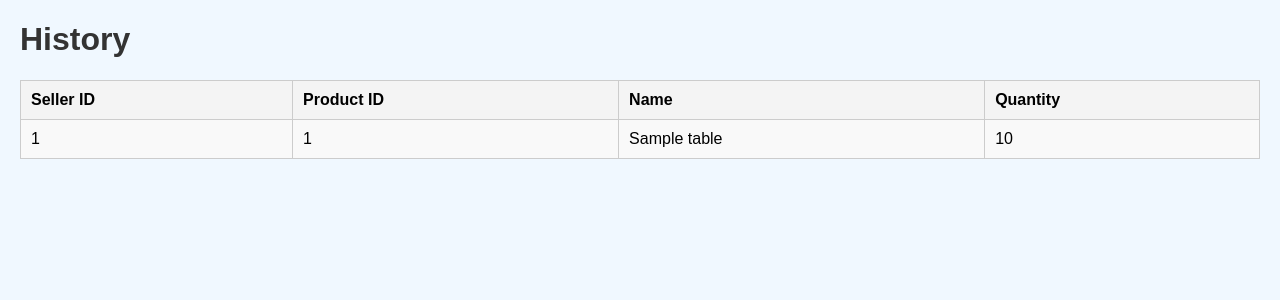
After one commit to Ajay-kanna-356/Inventory-project, a Flask app: page /history in a window 1280 px wide. The commit adds this page. Shown: the top 300 px of the page. Run offline with Flask 3, Linux system fonts and the light colour scheme; tables that the repository leaves empty hold one stand-in row (values such as "Sample post").

Commit message:
final draft

```diff
--- a/inventory/route.py
+++ b/inventory/route.py
@@ -1,4 +1,6 @@
 from inventory import app, request, render_template, redirect, flash, db, User,login_required,login_user,logout_user,add_table,sold_table
+from sqlalchemy import event,func
+from flask import flash
 
 # Process registration route
 @app.route("/process_registration", methods=["POST"])
@@ -35,6 +37,22 @@ def appendnew():
     price= request.form.get("pr_price")
     new_item = add_table(id,name,qty,price)
     db.session.add(new_item)
+    try:
+        if int(price) < 0:
+            db.session.rollback()
+            return render_template('error.html')
+        db.session.commit()
+        flash("Item added successfully!", "success")
+    except ValueError as e:
+        db.session.rollback()
+        return render_template('error.html')
+    return redirect("/home")
+@app.route("/updateproduct",methods=['POST'])
+def updateproduct():
+    id = request.form.get("p_id")
+    qty = int(request.form.get("p_qty"))
+    row = add_table.query.filter(add_table.product_id == id).first()
+    row.qty += qty
     db.session.commit()
     return redirect("/home")
 @app.route("/updateprice",methods =['POST'])
@@ -45,17 +63,48 @@ def updateprice():
     db.session.commit()
     return redirect("/home")
 
+@event.listens_for(add_table, 'before_insert')
+def prevent_duplicate_product_id(mapper, connection, target):
+    print("working")
+    # Use target.product_id instead of id
+    exists = db.session.query(add_table).filter_by(product_id=target.product_id).first()
+    if exists:
+        if exists.price <=0:
+            raise ValueError("Duplicate product_id detected. Insertion aborted.")
+
 @app.route("/soldout",methods = ['POST'])
 def updatesold():
     id = request.form.get("p_id")
     qty = request.form.get("p_qty")
     name = request.form.get("p_name")
-    new_item = sold_table(id,name,qty)
-    db.session.add(new_item)
-    db.session.commit()
-    return redirect("/home")
+    exist = add_table.query.filter_by(product_id=id).first()
+    if exist:
+        new_item = sold_table(id,name,qty)
+        db.session.add(new_item)
+        db.session.commit()
+        return redirect("/home")
+    else:
+        return render_template("productnotfound.html")
+@app.route("/avail")
+def get_available_items():
+    # Query to calculate available stock for each product
+       # Query to calculate available stock for each product using a subquery
+    subquery = db.session.query(
+        add_table.product_id,
+        add_table.name,
+        (add_table.qty - func.coalesce(func.sum(sold_table.qty), 0)).label('available_qty')
+    ).outerjoin(sold_table, add_table.product_id == sold_table.product_id) \
+     .group_by(add_table.product_id, add_table.name) \
+     .subquery()
 
+    # Filter for products with available_qty > 0
+    results = db.session.query(subquery.c.product_id, subquery.c.name, subquery.c.available_qty) \
+        .filter(subquery.c.available_qty > 0) \
+        .all()
 
+    # Return the result as a list of dictionaries
+    available_items = [{'product_id': result.product_id, 'name': result.name, 'available_qty': result.available_qty} for result in results]
+    return render_template("available_items.html",items=available_items)
 # Process login route
 @app.route("/login", methods=['POST'])
 def Process_login():
@@ -95,6 +144,9 @@ def add_item():
 @app.route("/sold")
 def sold_item():
     return render_template("sold.html")
+@app.route ("/availableitems")
+def availableitems():
+    return render_template("available_items.html")
 @app.route("/update")
 def update_item():
     return render_template("update.html")
@@ -104,7 +156,13 @@ def addnew():
 @app.route("/updateexist")
 def update_exist():
     return render_template("updateexist.html")
-
+@app.route("/history")
+def history():
+    sold_items = sold_table.query.all()
+    return render_template("history.html",history = sold_items)
+@app.route("/stats")
+def stats():
+    return render_template("stats.html")
 @app.route("/logout")
 def logout_page():
     logout_user()
--- a/inventory/templates/add_new.html
+++ b/inventory/templates/add_new.html
@@ -3,11 +3,11 @@
 <form action="{{url_for('appendnew')}}" method="POST">
     <div class="mb-3">
         <label for="name" class="form-label">Product ID</label>
-        <input type="password" name = "pr_id" class="form-control" placeholder="Enter Product id" required>
+        <input type="text" name = "pr_id" class="form-control" placeholder="Enter Product id" required>
     </div>
     <div class="mb-3">
         <label for="name" class="form-label">Product Name</label>
-        <input type="password" name="pr_name" class="form-control" placeholder="Enter Product name" required>
+        <input type="text" name="pr_name" class="form-control" placeholder="Enter Product name" required>
     </div>
     <div class="mb-3">
         <label for="quantity" class="form-label">Quantity</label>
@@ -15,7 +15,7 @@
     </div>
     <div class="mb-3"></div>
         <label for="price" class="form-label">Price</label>
-        <input type="password" name = "pr_price" class="form-control" placeholder="Enter Product name" required>
+        <input type="number" name = "pr_price" class="form-control" placeholder="Enter Product name" required>
     </div>
     <div class="d-grid">
         <button type="submit" class="btn btn-primary" style="background-color:mediumorchid;">Update</button>
--- /dev/null
+++ b/inventory/templates/history.html
@@ -0,0 +1,53 @@
+<!DOCTYPE html>
+<html lang="en">
+<head>
+    <meta charset="UTF-8">
+    <meta http-equiv="X-UA-Compatible" content="IE=edge">
+    <meta name="viewport" content="width=device-width, initial-scale=1.0">
+    <title>History</title>
+</head>
+<style>
+      body {
+            font-family: Arial, sans-serif;
+            margin: 20px;
+        }
+        h1 {
+            color: #333;
+        }
+        table {
+            width: 100%;
+            border-collapse: collapse;
+            margin-top: 20px;
+        }
+        th, td {
+            padding: 10px;
+            border: 1px solid #ccc;
+            text-align: left;
+        }
+        th {
+            background-color: #f4f4f4;
+        }
+        tr:nth-child(even) {
+            background-color: #f9f9f9;
+        }
+    </style>
+<body style="background-color: aliceblue;">
+    <h1>History</h1>
+    <table border="1">
+        <tr>
+            <th>Seller ID</th>
+            <th>Product ID</th>
+            <th>Name</th>
+            <th>Quantity</th>
+        </tr>
+        {% for item in history %}
+        <tr>
+            <td>{{ item.seller_id }}</td>
+            <td>{{ item.product_id }}</td>
+            <td>{{ item.name }}</td>
+            <td>{{ item.qty }}</td>
+        </tr>
+        {% endfor %}
+    </table>
+</body>
+</html>
--- a/inventory/templates/sold.html
+++ b/inventory/templates/sold.html
@@ -3,11 +3,11 @@
 <form action="{{ url_for('updatesold')}}" method="POST">
     <div class="mb-3">
         <label for="name" class="form-label">Product ID</label>
-        <input type="password" name ="p_id" class="form-control" placeholder="Enter Product ID" required>
+        <input type="text" name ="p_id" class="form-control" placeholder="Enter Product ID" required>
     </div>
     <div class="mb-3">
         <label for="name" class="form-label">Product Name</label>
-        <input type="password" name= "p_name" class="form-control" placeholder="Enter Product name" required>
+        <input type="text" name= "p_name" class="form-control" placeholder="Enter Product name" required>
     </div>
     <div class="mb-3">
         <label for="quantity" class="form-label">Quantity</label>
```
Also changed, not shown: inventory/templates/available_items.html (added, +61 -0 lines), inventory/templates/error.html (added, +13 -0 lines), inventory/templates/home.html (+24 -22 lines), inventory/templates/productnotfound.html (added, +11 -0 lines), inventory/templates/stats.html (added, +12 -0 lines), inventory/templates/updateexist.html (+4 -8 lines).
